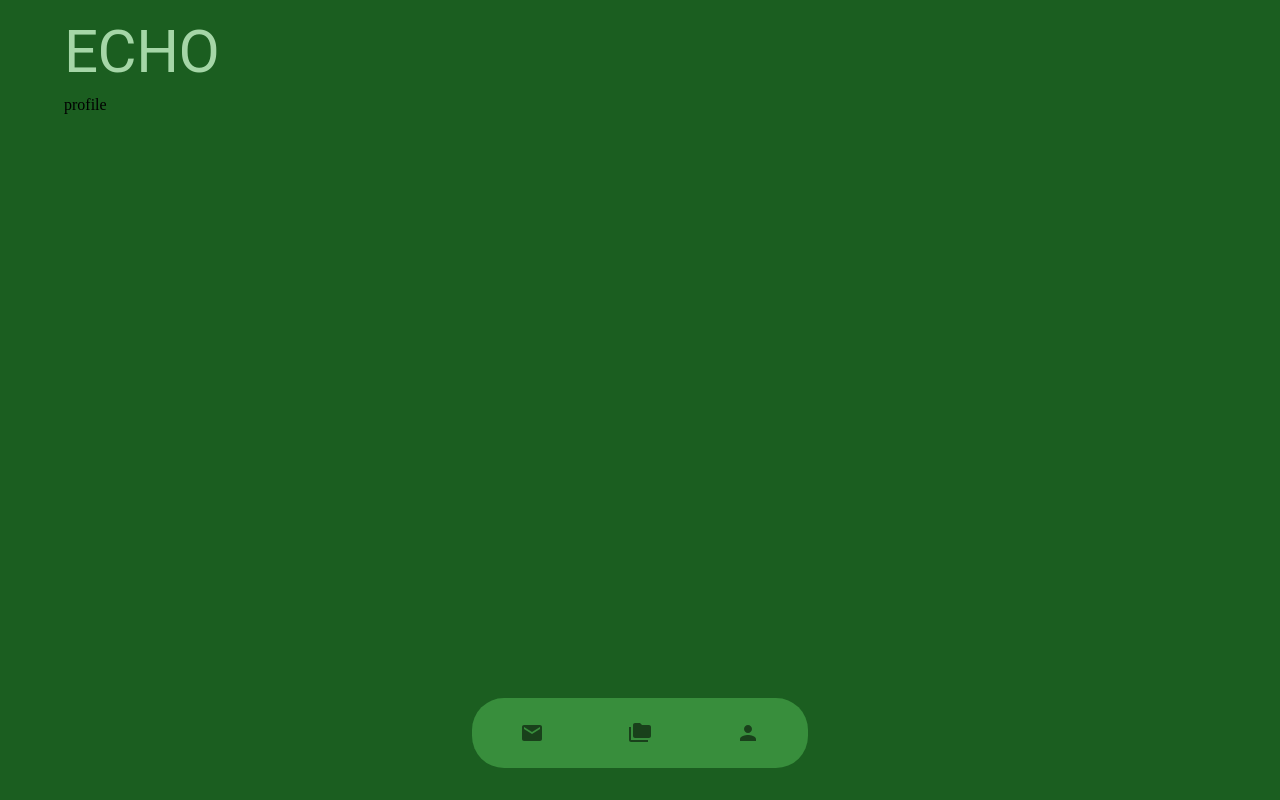
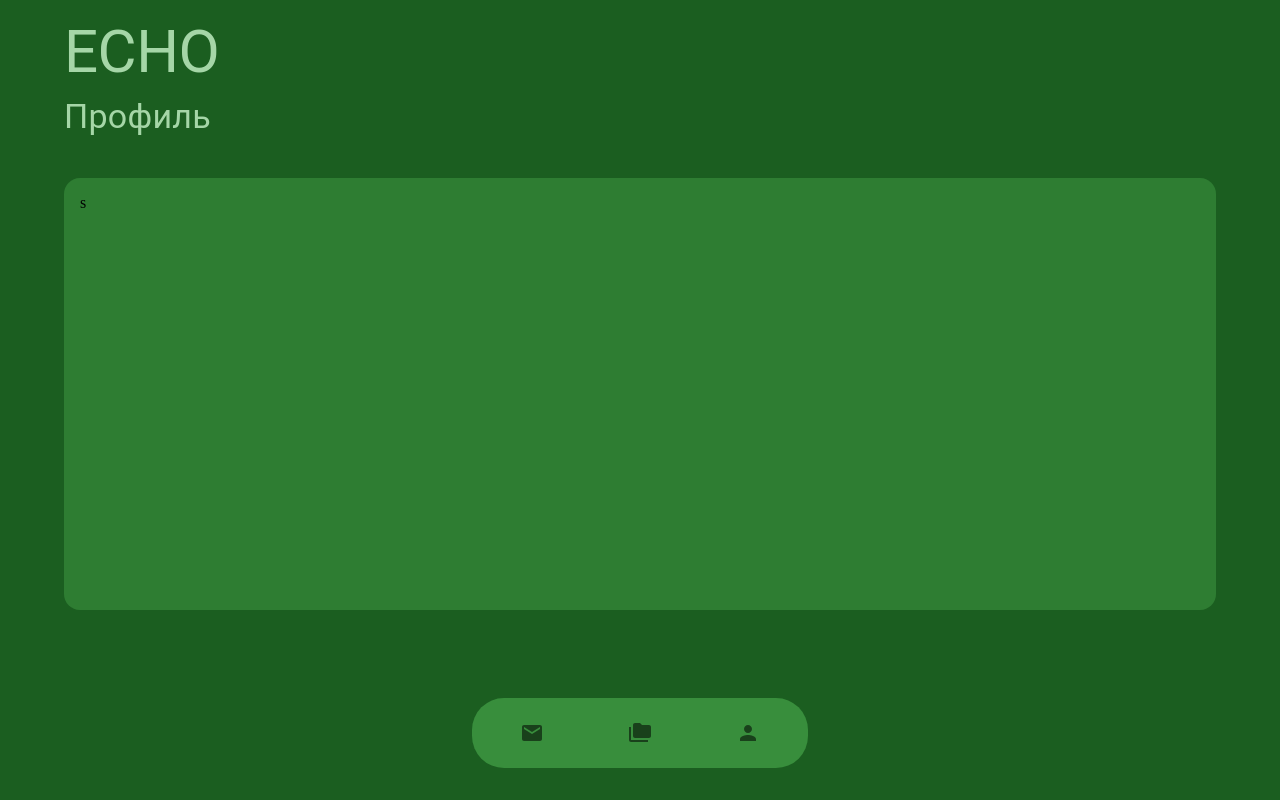
Before and after one commit to GeorgePanov/echo, a React (Vite) app: page /echo/profile in a window 1280 px wide. Built offline with nearby package versions, Linux system fonts and the light colour scheme.

Commit message:
feat: добавляет страницы дело и профиль

```diff
--- a/src/app/App.tsx
+++ b/src/app/App.tsx
@@ -3,7 +3,9 @@ import type { FC } from 'react';
 import { BrowserRouter, Routes, Route, Navigate } from 'react-router';
 
 import { AppLayout } from '~/components/AppLayout';
+import { Case } from '~/components/Case';
 import { EmailComponent } from '~/components/EmailComponent';
+import { Profile } from '~/components/Profile';
 
 import { ROUTE_PATH } from '~/shared/types';
 
@@ -13,8 +15,8 @@ export const App: FC = () => {
       <Routes>
         <Route element={<AppLayout />}>
           <Route path={ROUTE_PATH.MAIN} element={<EmailComponent />} />
-          <Route path={ROUTE_PATH.CASE} element={<>case</>} />
-          <Route path={ROUTE_PATH.PROFILE} element={<>profile</>} />
+          <Route path={ROUTE_PATH.CASE} element={<Case />} />
+          <Route path={ROUTE_PATH.PROFILE} element={<Profile />} />
         </Route>
 
         <Route path='*' element={<Navigate to={ROUTE_PATH.MAIN} replace />} />
--- /dev/null
+++ b/src/components/Case/Case.tsx
@@ -0,0 +1,28 @@
+import type { FC } from 'react';
+
+import { Stack, Typography } from '@mui/material';
+import { green } from '@mui/material/colors';
+
+export const Case: FC = () => {
+  return (
+    <Stack>
+      <Stack spacing={1}>
+        <Typography sx={{ color: green[200] }} variant='h4'>
+          Дело
+        </Typography>
+      </Stack>
+
+      <Stack
+        sx={{
+          mt: '2.5rem',
+          padding: '1rem',
+          height: '50vh',
+          backgroundColor: green[800],
+          borderRadius: '1rem',
+        }}
+      >
+        s
+      </Stack>
+    </Stack>
+  );
+};
--- /dev/null
+++ b/src/components/Case/index.ts
@@ -0,0 +1 @@
+export { Case } from './Case';
--- /dev/null
+++ b/src/components/Profile/Profile.tsx
@@ -0,0 +1,28 @@
+import type { FC } from 'react';
+
+import { Stack, Typography } from '@mui/material';
+import { green } from '@mui/material/colors';
+
+export const Profile: FC = () => {
+  return (
+    <Stack>
+      <Stack spacing={1}>
+        <Typography sx={{ color: green[200] }} variant='h4'>
+          Профиль
+        </Typography>
+      </Stack>
+
+      <Stack
+        sx={{
+          mt: '2.5rem',
+          padding: '1rem',
+          height: '50vh',
+          backgroundColor: green[800],
+          borderRadius: '1rem',
+        }}
+      >
+        s
+      </Stack>
+    </Stack>
+  );
+};
--- /dev/null
+++ b/src/components/Profile/index.ts
@@ -0,0 +1 @@
+export { Profile } from './Profile';
--- a/src/shared/types.ts
+++ b/src/shared/types.ts
@@ -1,5 +1,5 @@
 export enum ROUTE_PATH {
-  MAIN = '/echo',
+  MAIN = '/echo/',
   // EMAIL = '/echo/email/',
   // EMAIL_ID = '/echo/email/:id/',
   CASE = '/echo/case/',
```
